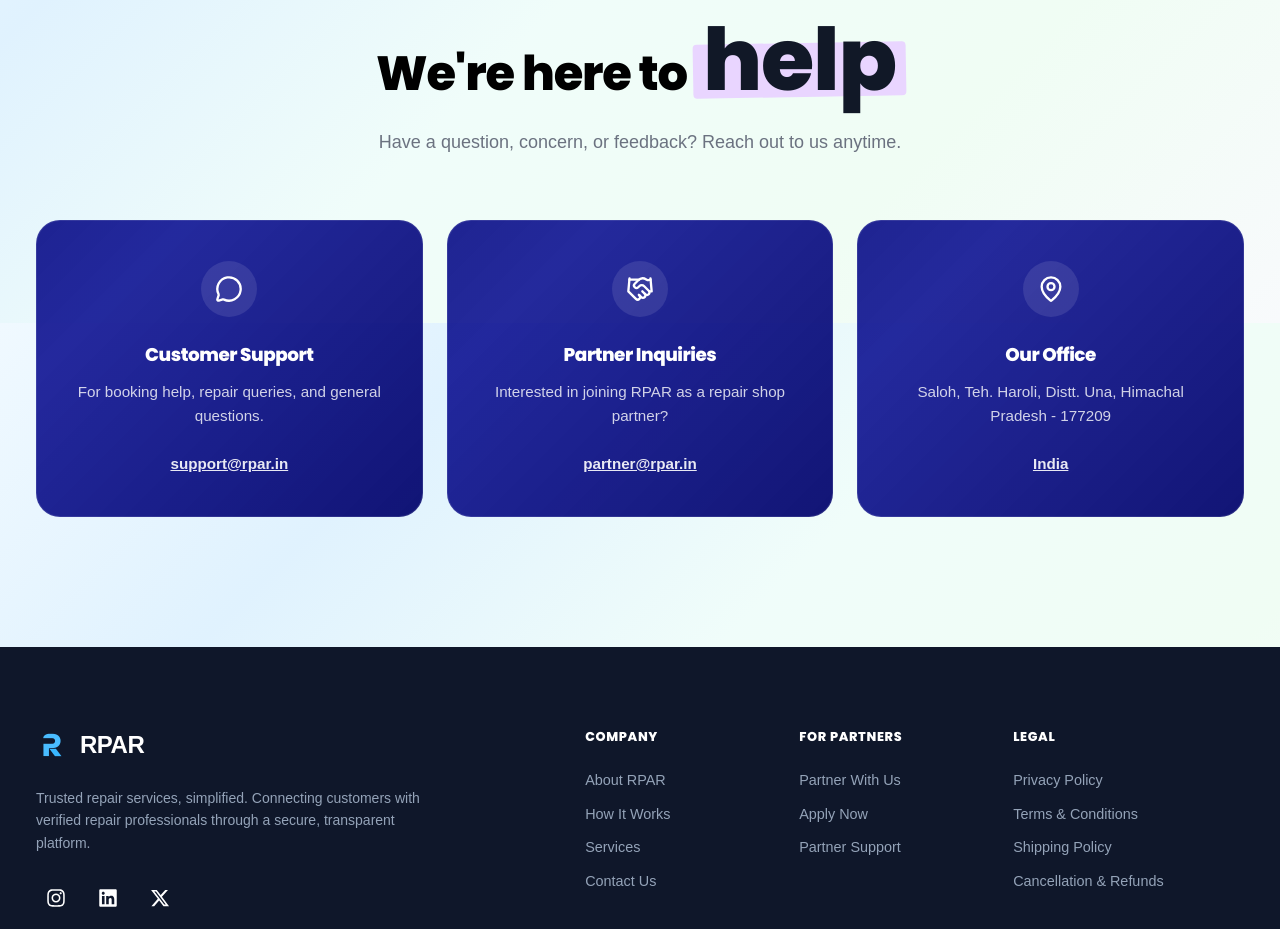
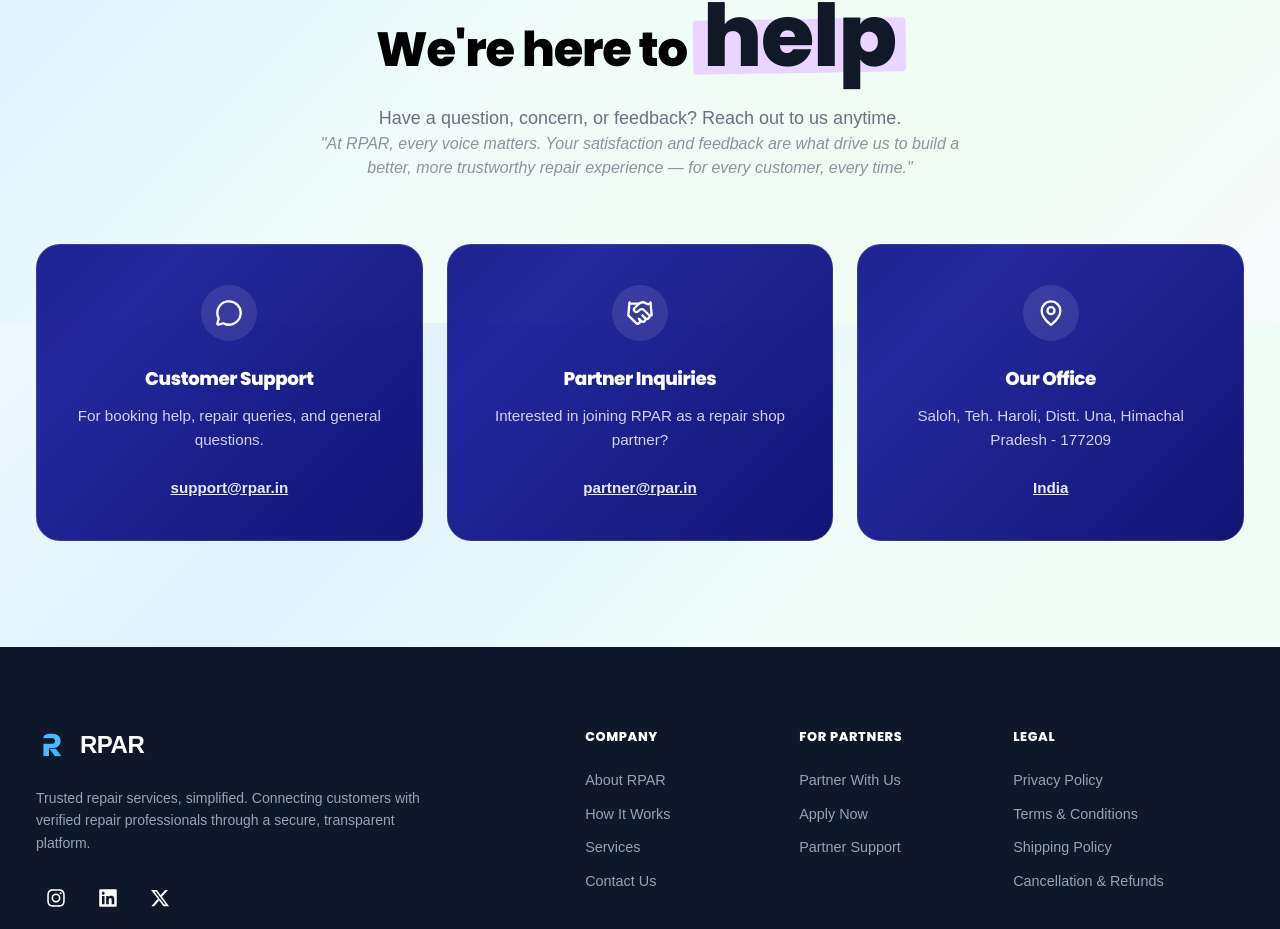
Before and after one commit to Saneajayy/rparwebb, a React (Vite) app: page / in a window 1280 px wide. Shown: the part 3677-4606 px from the top of the page. Built offline with nearby package versions, Linux system fonts and the light colour scheme; a web font is replaced by a local one.

Commit message:
content: add user satisfaction tagline under Contact heading

```diff
--- a/src/pages/Contact.jsx
+++ b/src/pages/Contact.jsx
@@ -29,8 +29,11 @@
     <div className="contact-container max-w-7xl section">
       <div className="text-center mb-16 reveal">
         <h1 className="text-5xl font-bold mb-6">We're here to <span className="highlight">help</span></h1>
-        <p className="text-muted text-lg max-w-2xl mx-auto">
+        <p className="text-muted text-lg max-w-2xl mx-auto mb-4">
           Have a question, concern, or feedback? Reach out to us anytime.
+        </p>
+        <p className="text-muted text-base max-w-2xl mx-auto" style={{ fontStyle: 'italic', opacity: 0.75 }}>
+          "At RPAR, every voice matters. Your satisfaction and feedback are what drive us to build a better, more trustworthy repair experience — for every customer, every time."
         </p>
       </div>
 
```
